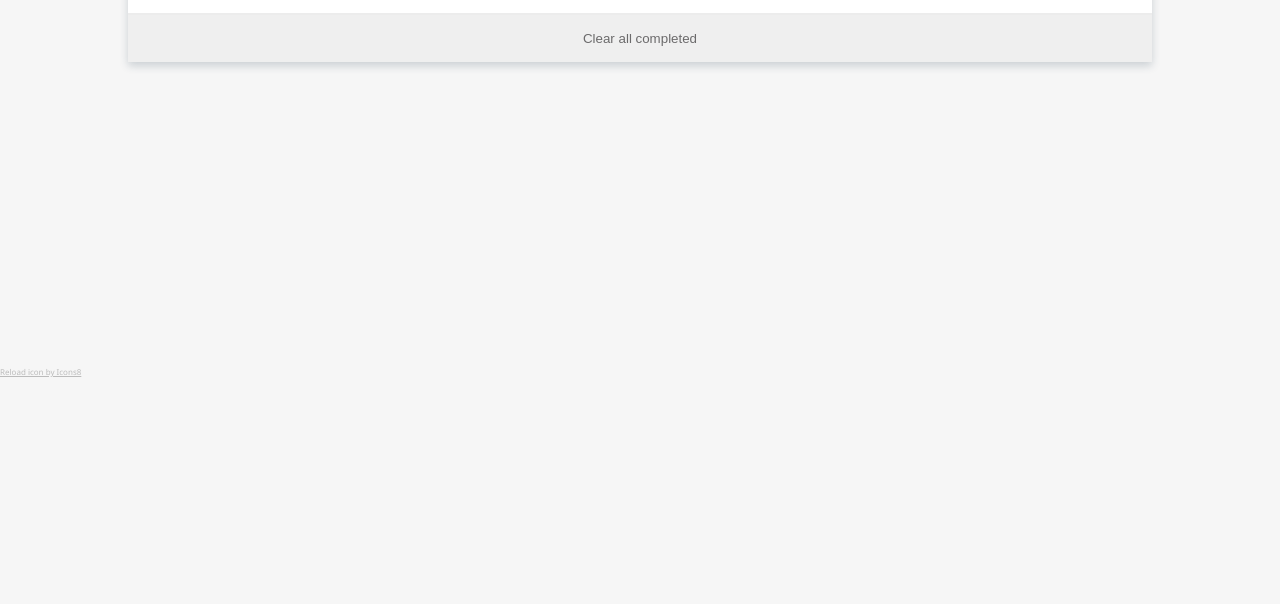
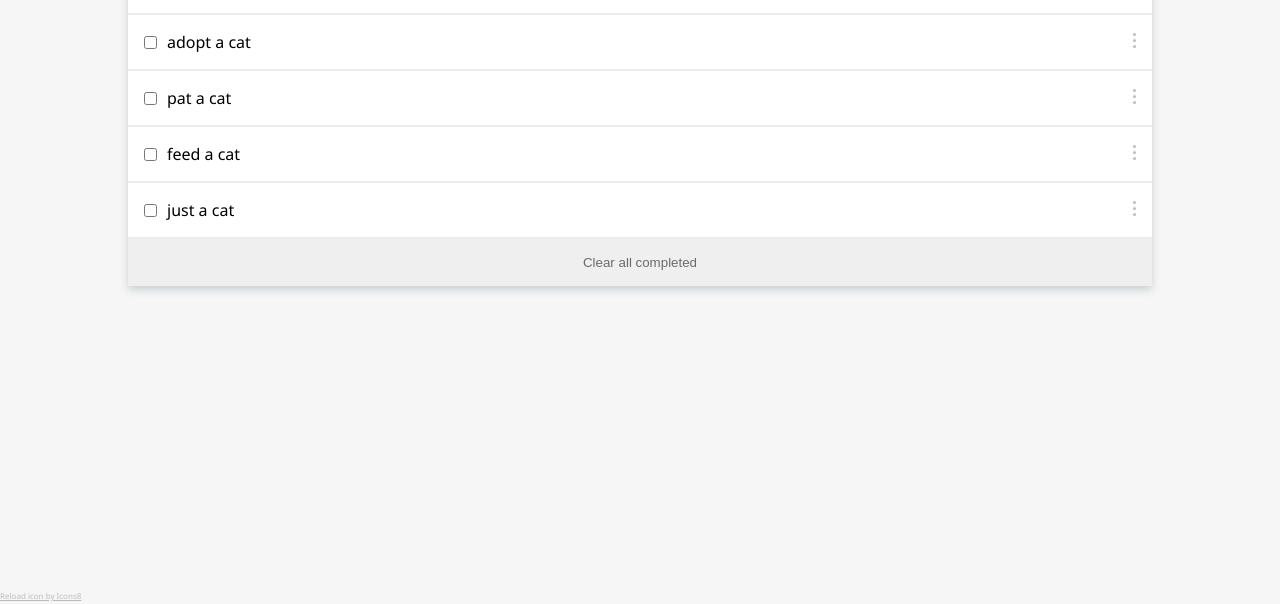
Before and after one commit to arnrdn/to-do-list, a website built with webpack: page src/index.html in a window 1280 px wide. Shown: the part 949-1553 px from the top of the page. Before the commit the page ends 1329 px from the top, so only its background shows below. Built offline with nearby package versions, Linux system fonts and the light colour scheme.

Commit message:
Add dynamic tasks

```diff
--- /dev/null
+++ b/src/addTask.js
@@ -0,0 +1,40 @@
+const tasksContainer = document.querySelector('[data-tasks]');
+
+const tasks = [
+  {
+    name: 'adopt a cat',
+    complete: false,
+    id: 1,
+  },
+  {
+    name: 'pat a cat',
+    complete: false,
+    id: 2,
+  },
+  {
+    name: 'feed a cat',
+    complete: false,
+    id: 3,
+  },
+  {
+    name: 'just a cat',
+    complete: false,
+    id: 4,
+  },
+];
+
+export default function render() {
+  tasks.forEach((task) => {
+    const taskListItem = document.createElement('li');
+    taskListItem.innerHTML = `<div class="to-do-item">
+      <input type="checkbox" name="to-do" id="to-do" class="to-do">
+      <label for="to-do">${task.name}</label>
+    </div>
+    <div class="more">
+      <div class="more-dot"></div>
+      <div class="more-dot"></div>
+      <div class="more-dot"></div>
+    </div>`;
+    tasksContainer.appendChild(taskListItem);
+  });
+}
--- a/src/index.html
+++ b/src/index.html
@@ -19,7 +19,7 @@
       <img
         src="https://img.icons8.com/external-flatart-icons-outline-flatarticons/20/908e90/external-send-email-flatart-icons-outline-flatarticons.png" />
     </form>
-    <ul class="to-do-list">
+    <ul class="to-do-list" data-tasks>
     </ul>
     <button>Clear all completed</button>
   </div>
--- a/src/index.js
+++ b/src/index.js
@@ -1 +1,4 @@
 import './style.css';
+import render from './addTask.js';
+
+window.addEventListener('DOMContentLoaded', render);
--- a/src/style.css
+++ b/src/style.css
@@ -53,7 +53,7 @@ input {
   align-items: center;
 }
 
-textarea {
+label {
   margin-left: 10px;
   border: none;
   resize: none;
@@ -62,10 +62,6 @@ textarea {
   width: 100%;
   text-decoration: none;
   font-family: 'Segoe UI', Tahoma, Geneva, Verdana, sans-serif;
-}
-
-textarea:focus {
-  outline: 0;
 }
 
 .more-dot {
```
Also changed, not shown: dist/index.html, dist/main.js.
